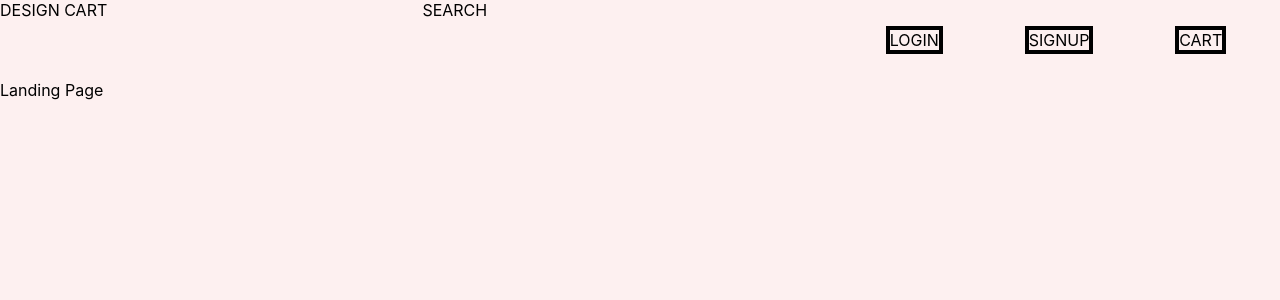
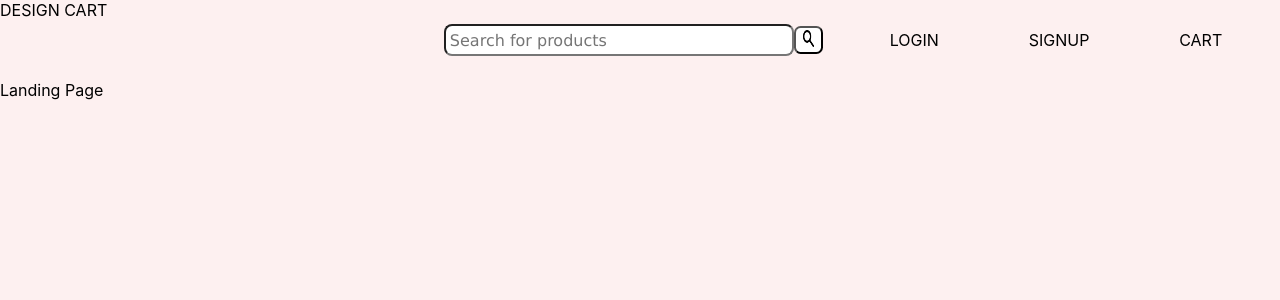
Before and after one commit to harshit-kakkar/DesignCart-Frontend, a React (Create React App) app: page / in a window 1280 px wide. Shown: the top 300 px of the page. Built offline with nearby package versions, Linux system fonts and the light colour scheme.

Commit message:
Created layout for search

```diff
--- a/src/components/header/header.css
+++ b/src/components/header/header.css
@@ -2,7 +2,6 @@
     height: 10%;
     display: flex;
     flex-direction: row;
-    /* justify-content: space-around; */
     width: 100 vw;
 }
 .header-links{
@@ -17,7 +16,26 @@
 }
 .header-search{
     width: 33%;
+    justify-content: center;
+    align-items: center;
+    display: flex;
+    position: relative;
 }
-.single-header-link{
-    border: 4px black solid;
+.search-input{
+    height: 25%;
+    width: 80%;
+    border-radius: 0.5em;
+    font-size: 1em;
+    padding: 0.25em;
+    font-family:Verdana, Geneva, Tahoma, sans-serif
 }
+.search-button{
+    background-color: white;
+    height: 35%;
+    width: 7%;
+    border-radius: 0.5em;
+}
+.search-img{
+    height: 75%;
+    width: 80%;
+}
--- a/src/components/header/header.tsx
+++ b/src/components/header/header.tsx
@@ -1,5 +1,6 @@
 import React from 'react';
 import './header.css';
+import Search from '../../assets/search-icon.png'
 
 function Header() {
   return (
@@ -8,7 +9,8 @@ function Header() {
         DESIGN CART
       </div>
       <div className="header-search">
-        SEARCH
+        <input placeholder="Search for products" className="search-input"/>
+        <button className="search-button"><img src={Search} alt="Search" className="search-img"></img></button>
       </div>
       <div className="header-links">
         <div className="single-header-link">
```
Also changed, not shown: src/assets/search-icon.png (added).
